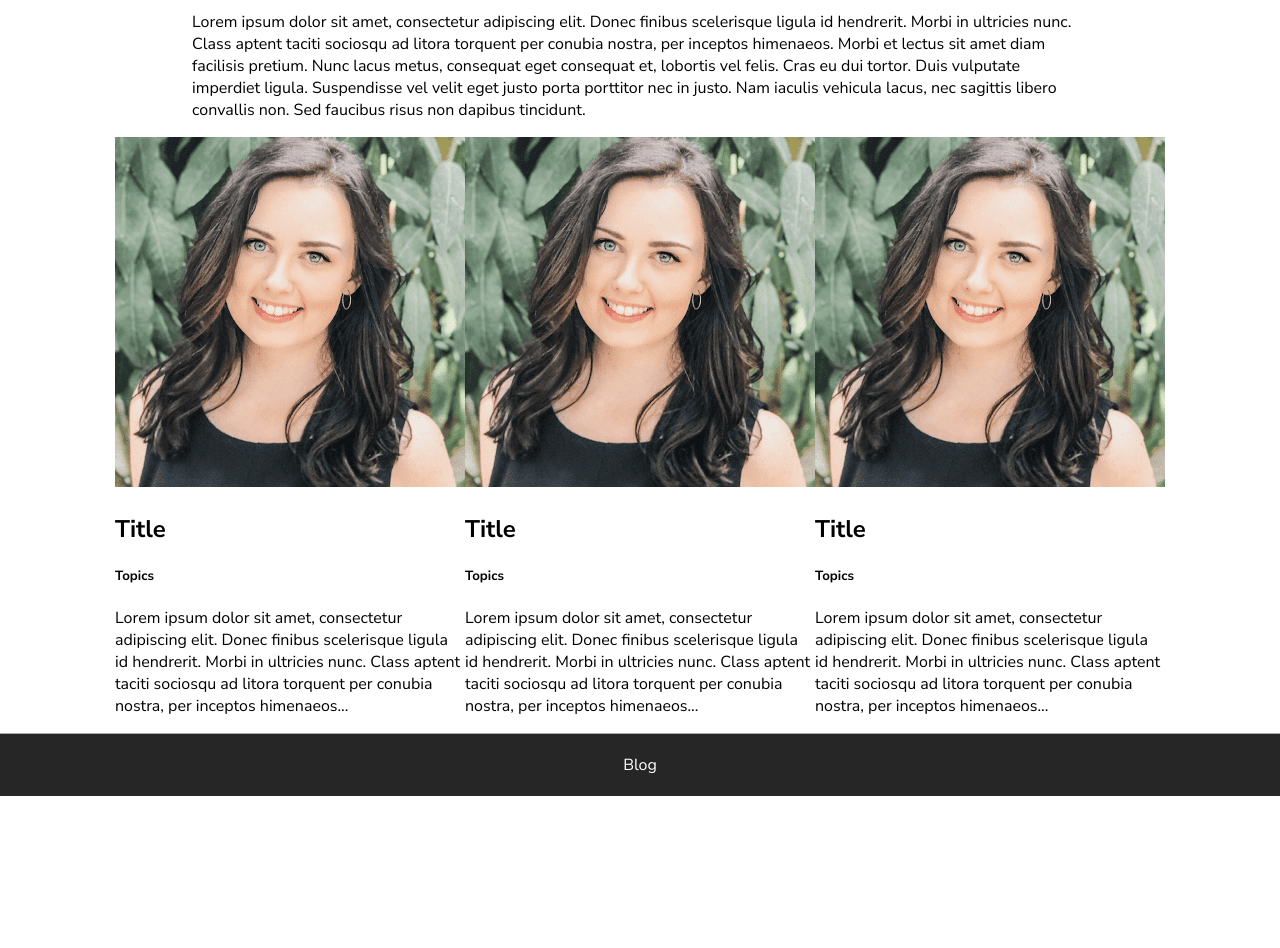
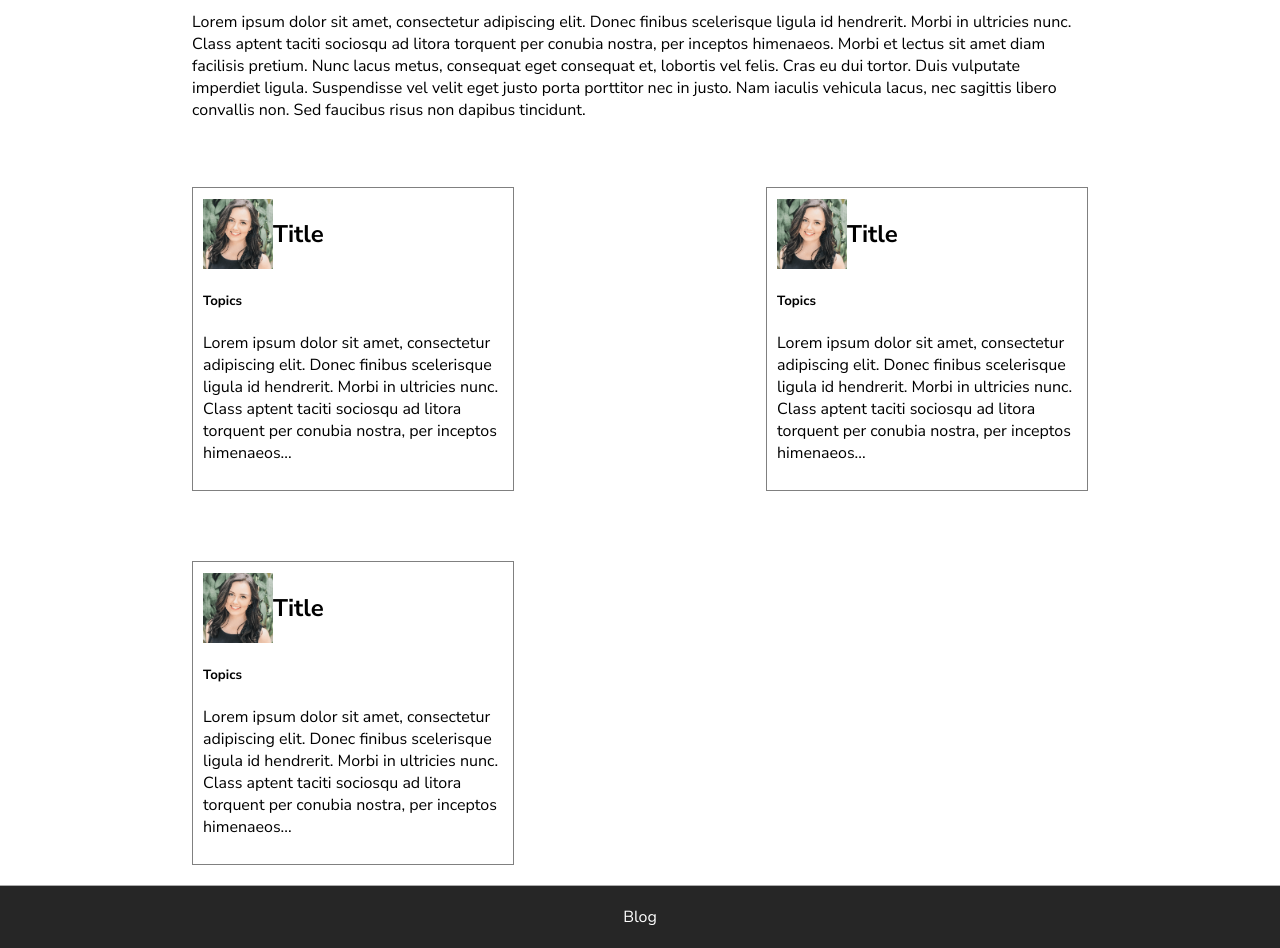
Before and after one commit to HugoDMiranda/Blog, a React (Create React App) app: page /Main in a window 1280 px wide. Shown: the part 620-1568 px from the top of the page. Before the commit the page ends 1416 px from the top, so only its background shows below. Built offline with nearby package versions, Linux system fonts and the light colour scheme.

Commit message:
component Similar style added

```diff
--- a/src/components/Similar.js
+++ b/src/components/Similar.js
@@ -1,10 +1,11 @@
 import React from "react";
+import "../sass/components-styles/Similar.css";
 
 function Similar() {
   return (
     <div className="similar">
       <div className="similar-info">
-        <img src="img/tes3.png" alt="user-img" />
+        <img src="img/tes3.png" alt="user-img" className="similar-info-img" />
         <h2>Title</h2>
       </div>
       <div className="similar-blog">
--- a/src/sass/Main.css
+++ b/src/sass/Main.css
@@ -17,6 +17,7 @@
 .main-similar {
   display: flex;
   align-items: center;
-  justify-content: center;
+  justify-content: space-between;
   width: 70%;
+  flex-wrap: wrap;
 }/*# sourceMappingURL=Main.css.map */
--- a/src/sass/Main.scss
+++ b/src/sass/Main.scss
@@ -17,7 +17,8 @@
   &-similar {
     display: flex;
     align-items: center;
-    justify-content: center;
+    justify-content: space-between;
     width: 70%;
+    flex-wrap: wrap;
   }
 }
--- /dev/null
+++ b/src/sass/components-styles/Similar.css
@@ -0,0 +1,16 @@
+.similar {
+  border: 1px solid gray;
+  padding: 10px;
+  margin-top: 50px;
+  margin-bottom: 20px;
+  max-width: 300px;
+}
+.similar-info {
+  display: flex;
+  align-items: center;
+  justify-content: flex-start;
+  flex-direction: row;
+}
+.similar-info-img {
+  max-width: 70px;
+}/*# sourceMappingURL=Similar.css.map */
--- /dev/null
+++ b/src/sass/components-styles/Similar.scss
@@ -0,0 +1,16 @@
+.similar {
+  border: 1px solid gray;
+  padding: 10px;
+  margin-top: 50px;
+  margin-bottom: 20px;
+  max-width: 300px;
+  &-info {
+    display: flex;
+    align-items: center;
+    justify-content: flex-start;
+    flex-direction: row;
+    &-img {
+      max-width: 70px;
+    }
+  }
+}
```
Also changed, not shown: 2 other files (tests, documents, lock files or other folders).
